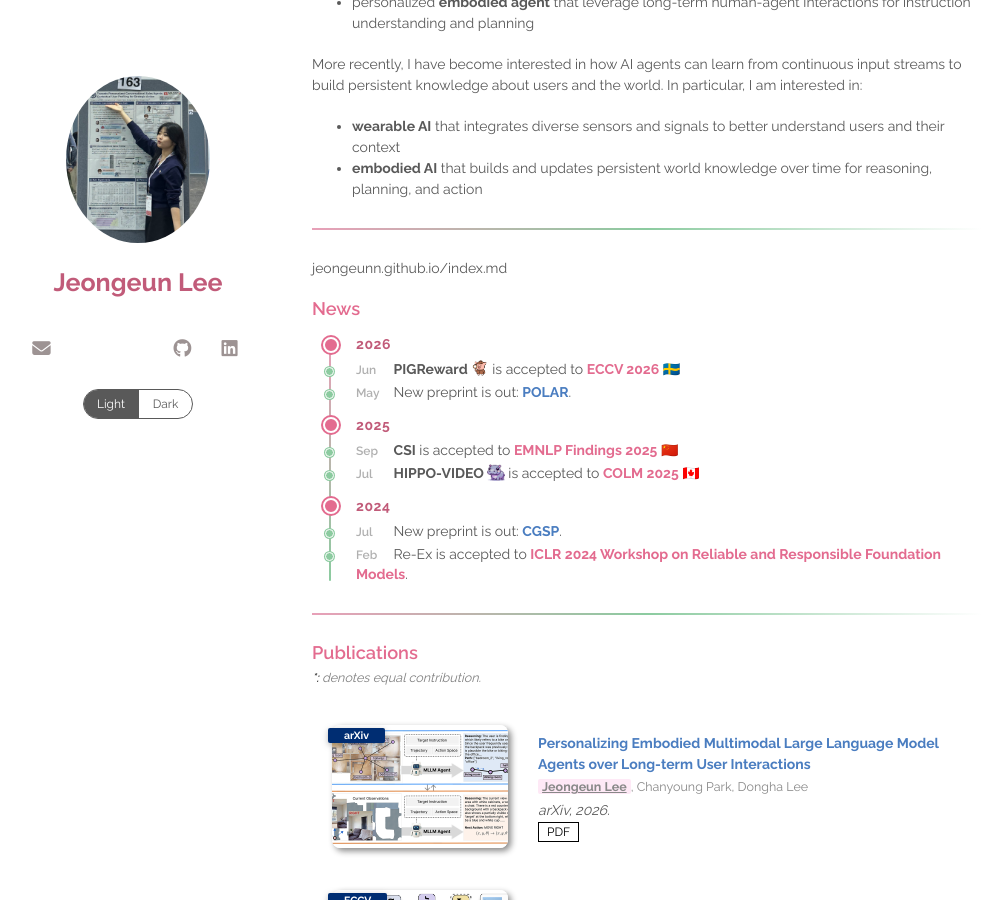
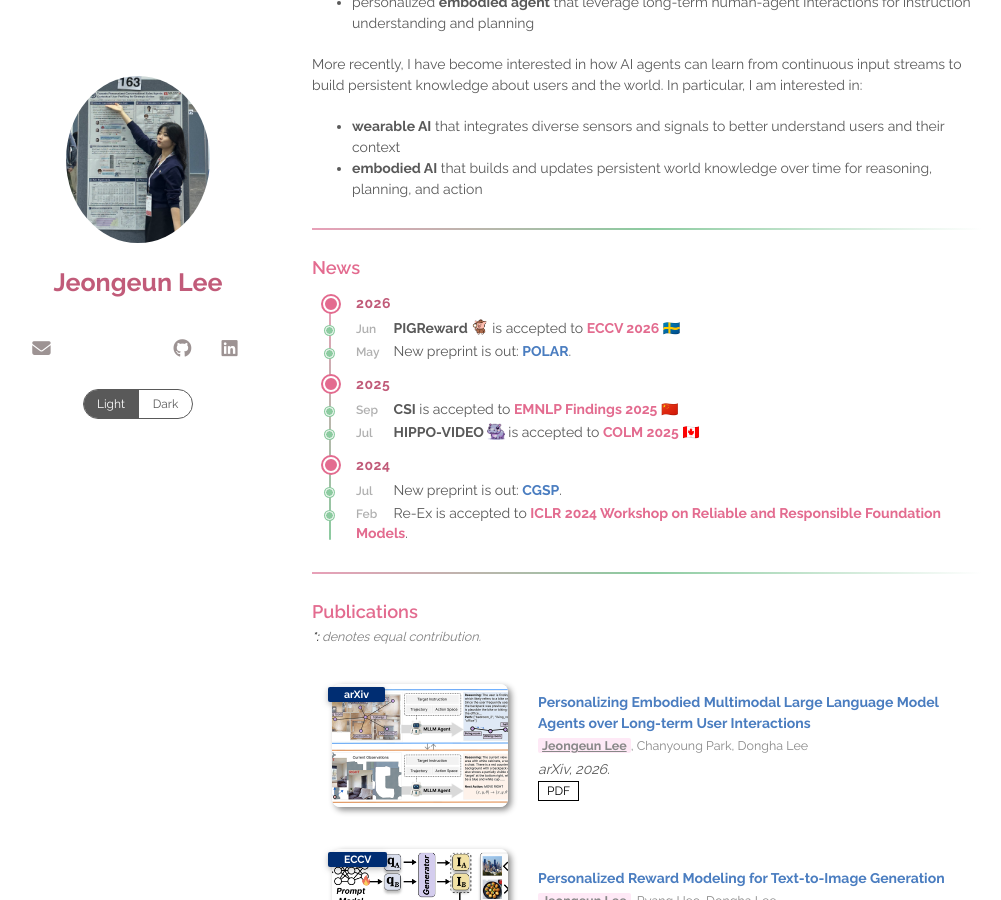
Before and after one commit to jeongeunnn-e/jeongeunnn-e.github.io, a Jekyll site: the page built from index.md, in a window 1280 px wide and 900 px high, scrolled down 494 px. Shown: the whole window, without its empty margins (138-1139 px from the left). Built offline with Jekyll 4.4.1, drawn with Linux system fonts in a browser that asks for light colours; a style sheet for code colours, icons or effects is not loaded.

Commit message:
Update CV and homepage content

```diff
--- a/_config.yml
+++ b/_config.yml
@@ -14,7 +14,7 @@
 # Links
 # If you don't need one of them, you may delete the corresponding line.
 google_scholar: https://scholar.google.com/citations?user=ibMnGbUAAAAJ&hl=en
-cv_link: assets/files/Jeongeun_Lee_CV.pdf
+cv_link: assets/files/CV_Jeongeun_Lee.pdf
 github_link: https://github.com/jeongeunnn-e
 linkedin: https://www.linkedin.com/in/lee-jeongeun/
 
--- a/index.md
+++ b/index.md
@@ -27,7 +27,6 @@
 - <b>embodied AI</b> that builds and updates persistent world knowledge over time for reasoning, planning, and action
 
 ---
-jeongeunn.github.io/index.md
 ## News
 
 <div class="timeline">
```
Also changed, not shown: 2 other files.
